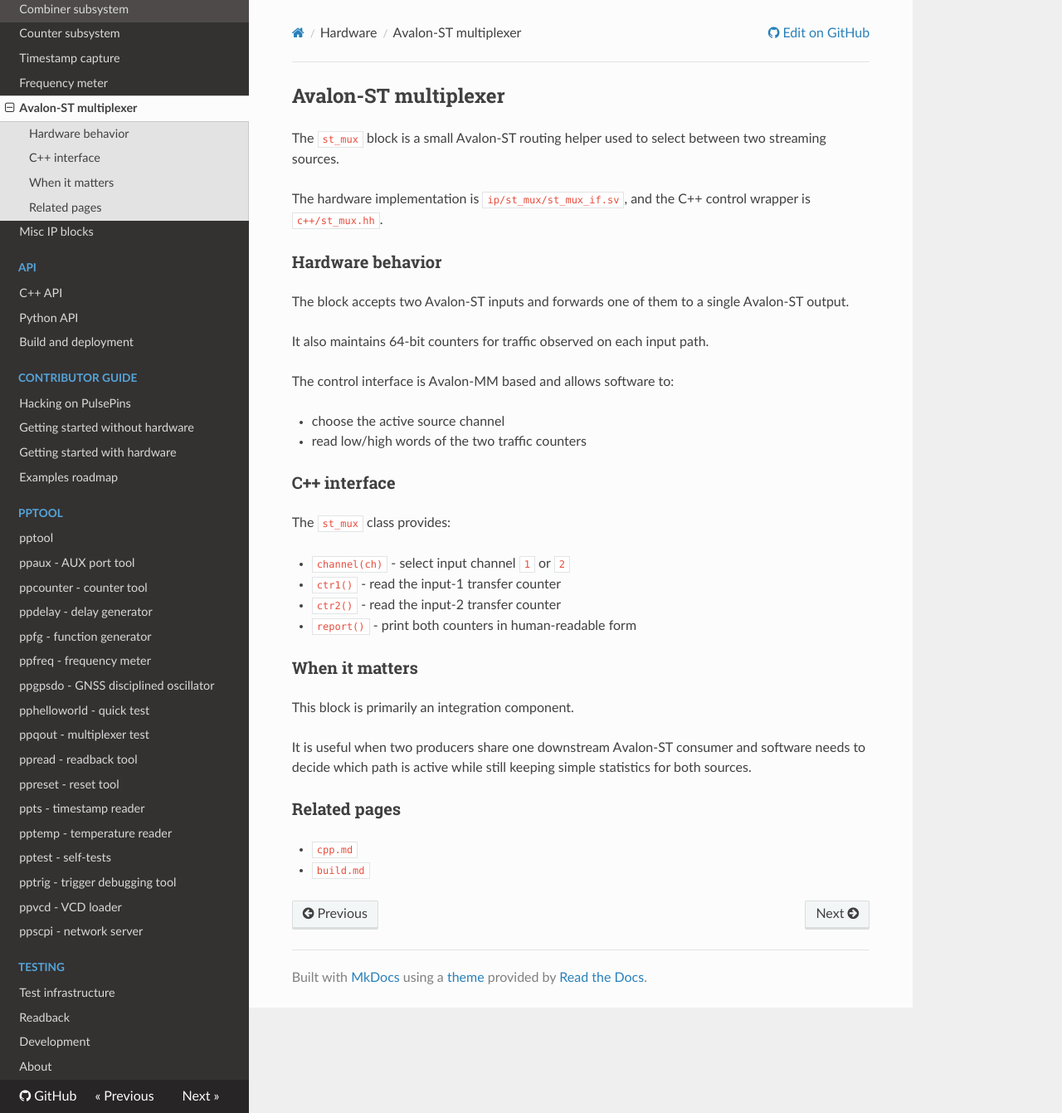
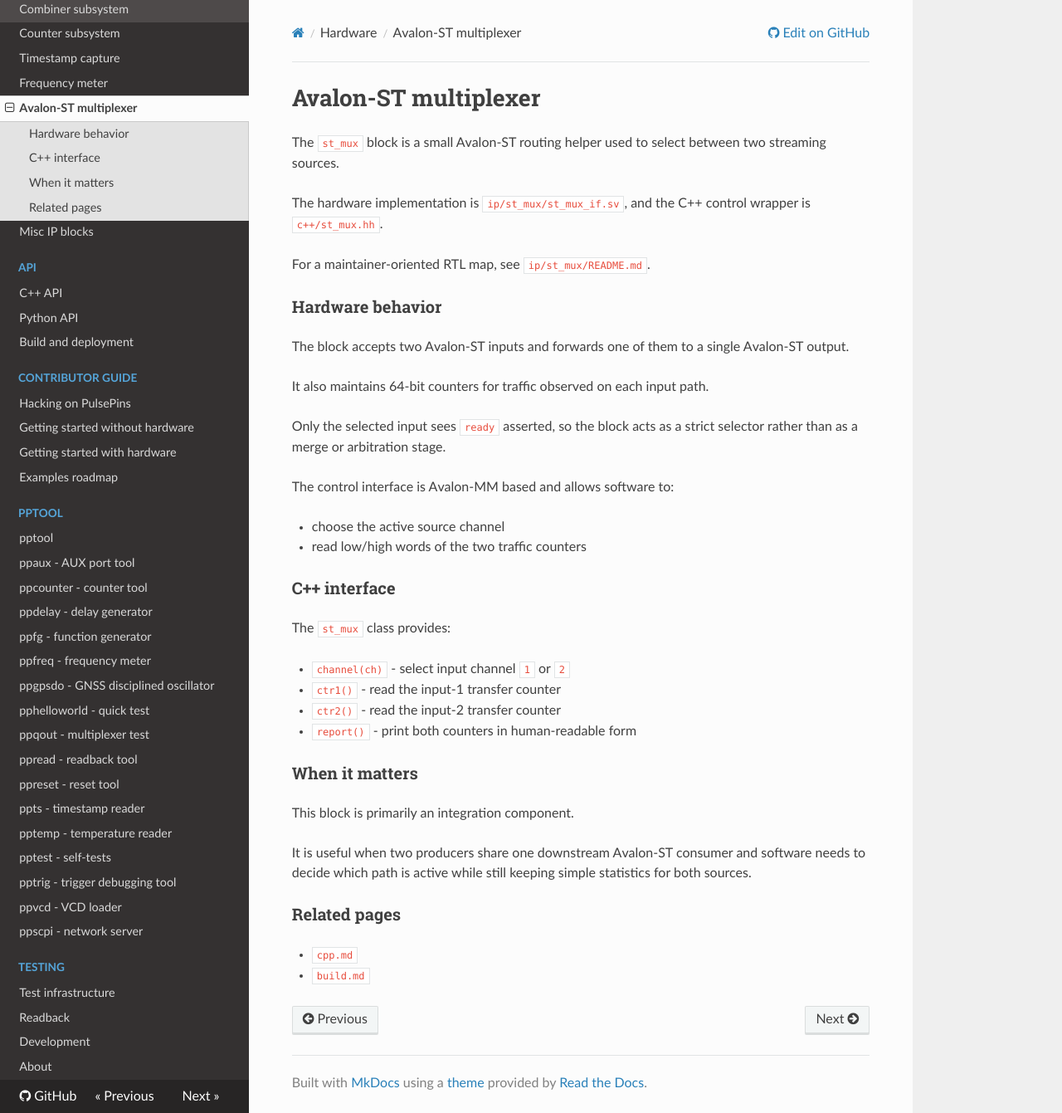
Before and after one commit to rokzitko/PulsePins, an MkDocs documentation site: the page built from docs/docs/st_mux.md, in a window 1280 px wide and 1341 px high. Shown: the whole window at 83% size. Built offline with MkDocs 1.6.1, drawn with Linux system fonts in a browser that asks for light colours; nearby versions of some CDN libraries.

```diff
--- a/docs/docs/st_mux.md
+++ b/docs/docs/st_mux.md
@@ -1,14 +1,18 @@
-## Avalon-ST multiplexer
+# Avalon-ST multiplexer
 
 The `st_mux` block is a small Avalon-ST routing helper used to select between two streaming sources.
 
 The hardware implementation is `ip/st_mux/st_mux_if.sv`, and the C++ control wrapper is `c++/st_mux.hh`.
+
+For a maintainer-oriented RTL map, see `ip/st_mux/README.md`.
 
 ### Hardware behavior
 
 The block accepts two Avalon-ST inputs and forwards one of them to a single Avalon-ST output.
 
 It also maintains 64-bit counters for traffic observed on each input path.
+
+Only the selected input sees `ready` asserted, so the block acts as a strict selector rather than as a merge or arbitration stage.
 
 The control interface is Avalon-MM based and allows software to:
 
```
Also changed, not shown: ip/README.md, ip/st_mux/README.md (added), 2 other files.
